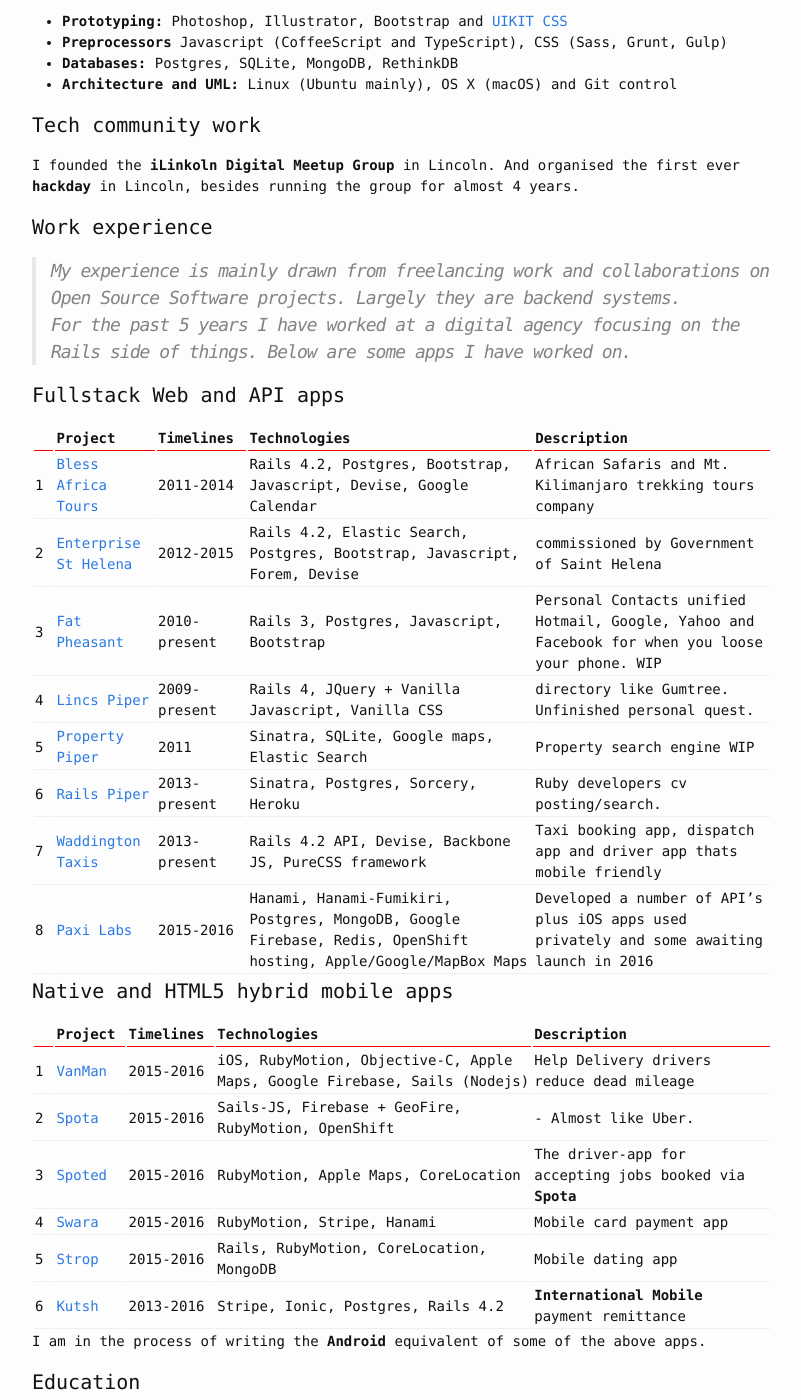
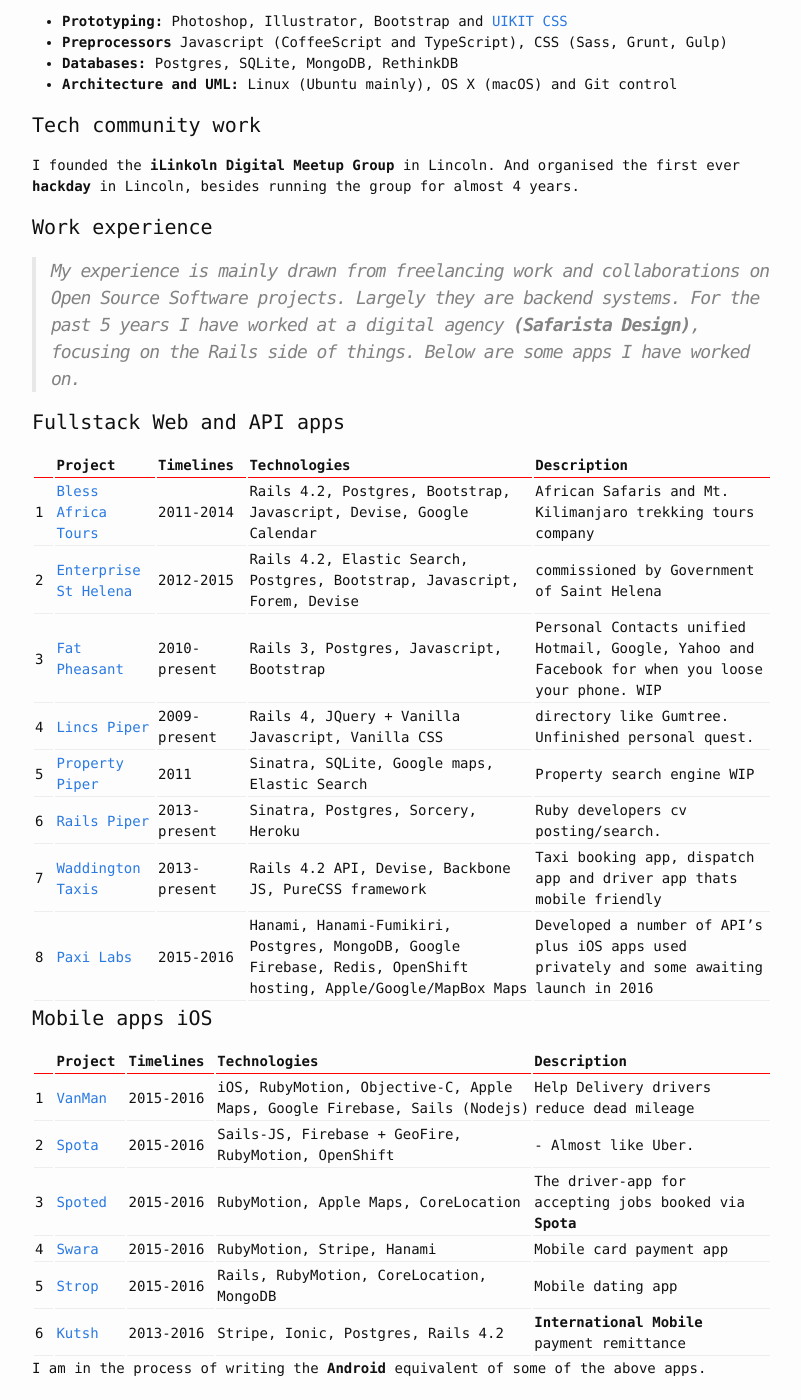
Before and after one commit to theCrab/theCrab, a Jekyll site: the page built from about.md, in a window 1280 px wide and 1400 px high, scrolled down 1300 px. Shown: the whole window, without its empty margins (238-1039 px from the left). Built offline with Jekyll 4.4.1, drawn with Linux system fonts in a browser that asks for light colours; some of the changed text lies outside the part shown.

Commit message:
Update cv

```diff
--- a/about.md
+++ b/about.md
@@ -67,7 +67,7 @@ I've also contributed to: [Spree Commerce](http://spreecommerce.com) and [DataMa
 I founded the **iLinkoln Digital Meetup Group** in Lincoln. And organised the first ever **hackday** in Lincoln, besides running the group for almost 4 years.
 
 #### Work experience
-> My experience is mainly drawn from freelancing work and collaborations on Open Source Software projects. Largely they are backend systems. <br/>For the past 5 years I have worked at a digital agency focusing on the Rails side of things. Below are some apps I have worked on.
+> My experience is mainly drawn from freelancing work and collaborations on Open Source Software projects. Largely they are backend systems. For the past 5 years I have worked at a digital agency **(Safarista Design)**, focusing on the Rails side of things. Below are some apps I have worked on.
 
 #### Fullstack Web and API apps
 
@@ -82,7 +82,7 @@ I founded the **iLinkoln Digital Meetup Group** in Lincoln. And organised the fi
 | 7 | [Waddington Taxis](http://WaddingtonTaxis.co.uk) | 2013-present | Rails 4.2 API, Devise, Backbone JS, PureCSS framework | Taxi booking app, dispatch app and driver app thats mobile friendly |
 | 8 | [Paxi Labs](http://paxiapp.com) | 2015-2016 | Hanami, Hanami-Fumikiri, Postgres, MongoDB, Google Firebase, Redis, OpenShift hosting, Apple/Google/MapBox Maps | Developed a number of API's plus iOS apps used privately and some awaiting launch in 2016 |
 
-#### Native and HTML5 hybrid mobile apps
+#### Mobile apps iOS
 
 |  | Project | Timelines | Technologies | Description |
 | - | ------- | ----- | ------------ | ----------- |
```
Also changed, not shown: other parts of about.md (+1 -1 lines).
